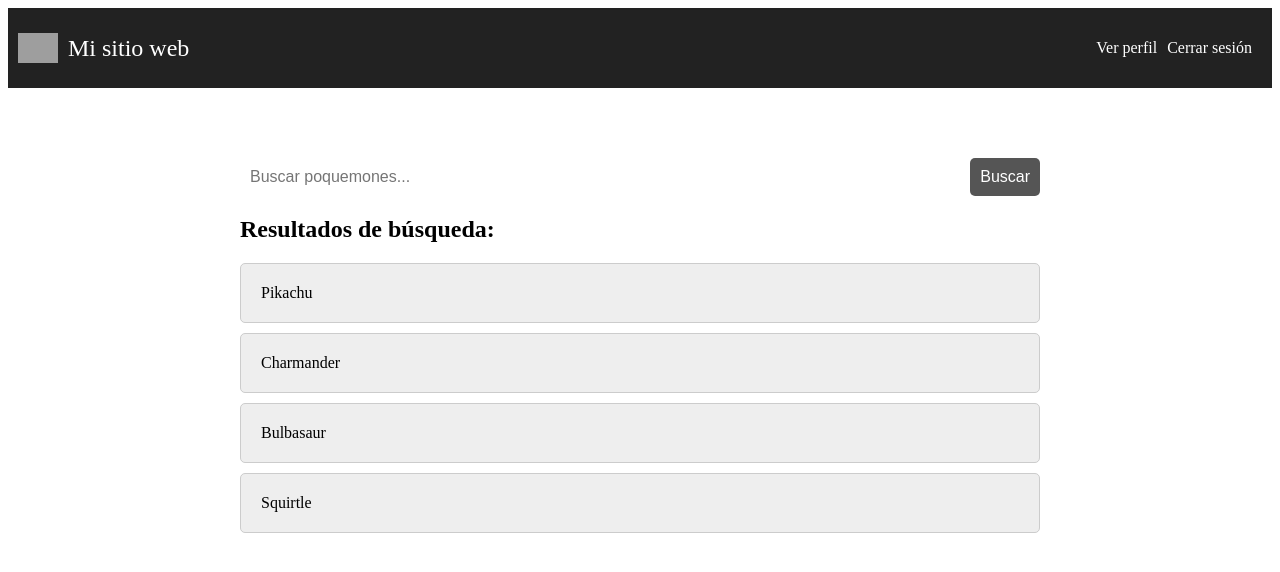
After one commit to jazmindestefano/PokedexPHP, a PHP site: page /dashboard.php in a window 1280 px wide. The commit adds this page. Shown: the top 572 px of the page. Run offline with PHP 8.4, Linux system fonts and the light colour scheme; grey boxes are pictures that could not be loaded.

Commit message:
dashboard base

```diff
--- /dev/null
+++ b/dashboard.php
@@ -0,0 +1,124 @@
+<!DOCTYPE html>
+<html>
+<head>
+    <title>búsqueda de pokemones</title>
+    <style>
+        /* Estilos del header */
+        header {
+            background-color: #222;
+            color: #fff;
+            display: flex;
+            height: 60px;
+            justify-content: space-between;
+            padding: 10px;
+        }
+
+        .logo {
+            display: flex;
+            align-items: center;
+            font-size: 24px;
+        }
+
+        .logo img {
+            height: 30px;
+            margin-right: 10px;
+        }
+
+        .menu {
+            display: flex;
+            align-items: center;
+            font-size: 16px;
+        }
+
+        .menu a {
+            color: #fff;
+            margin-right: 10px;
+            text-decoration: none;
+            transition: opacity 0.2s ease;
+        }
+
+        .menu a:hover {
+            opacity: 0.8;
+        }
+
+        /* Estilos del formulario de búsqueda */
+        main {
+            margin: 50px auto;
+            max-width: 800px;
+            padding: 20px;
+        }
+
+        form {
+            display: flex;
+            margin-bottom: 20px;
+        }
+
+        input[type="text"] {
+            border: none;
+            border-radius: 5px;
+            font-size: 16px;
+            padding: 10px;
+            width: 100%;
+        }
+
+        input[type="submit"] {
+            background-color: #555;
+            border: none;
+            border-radius: 5px;
+            color: #fff;
+            cursor: pointer;
+            font-size: 16px;
+            margin-left: 10px;
+            padding: 10px;
+            transition: background-color 0.2s ease;
+        }
+
+        input[type="submit"]:hover {
+            background-color: #666;
+        }
+
+        ul {
+            list-style: none;
+            margin: 0;
+            padding: 0;
+        }
+
+        li {
+            background-color: #eee;
+            border: 1px solid #ccc;
+            border-radius: 5px;
+            margin-bottom: 10px;
+            padding: 20px;
+        }
+
+        h2 {
+            margin-top: 0;
+        }
+    </style>
+</head>
+<body>
+<header>
+    <div class="logo">
+        <img src="logo.png" alt="Logo">
+        Mi sitio web
+    </div>
+    <div class="menu">
+        <a href="#">Ver perfil</a>
+        <a href="#">Cerrar sesión</a>
+    </div>
+</header>
+<main>
+    <form>
+        <input type="text" id="search" name="search" placeholder="Buscar poquemones...">
+        <input type="submit" value="Buscar">
+    </form>
+    <h2>Resultados de búsqueda:</h2>
+    <ul>
+        <li>Pikachu</li>
+        <li>Charmander</li>
+        <li>Bulbasaur</li>
+        <li>Squirtle</li>
+    </ul>
+</main>
+</body>
+</html>
--- a/index.php
+++ b/index.php
@@ -69,7 +69,7 @@
         <h1>Login Pokedex</h1>
     </header>
     <main>
-        <form action="" method="post">
+        <form action="dashboard.php" method="post">
             <div>
                 <label for="username">Username:</label>
                 <input type="text" id="username" name="username" required>
```
